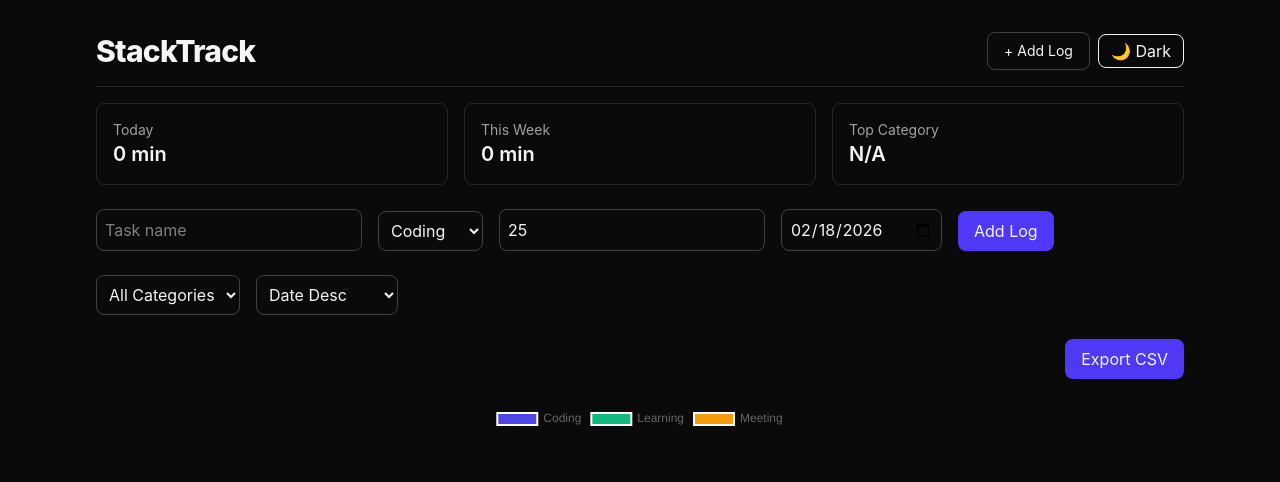
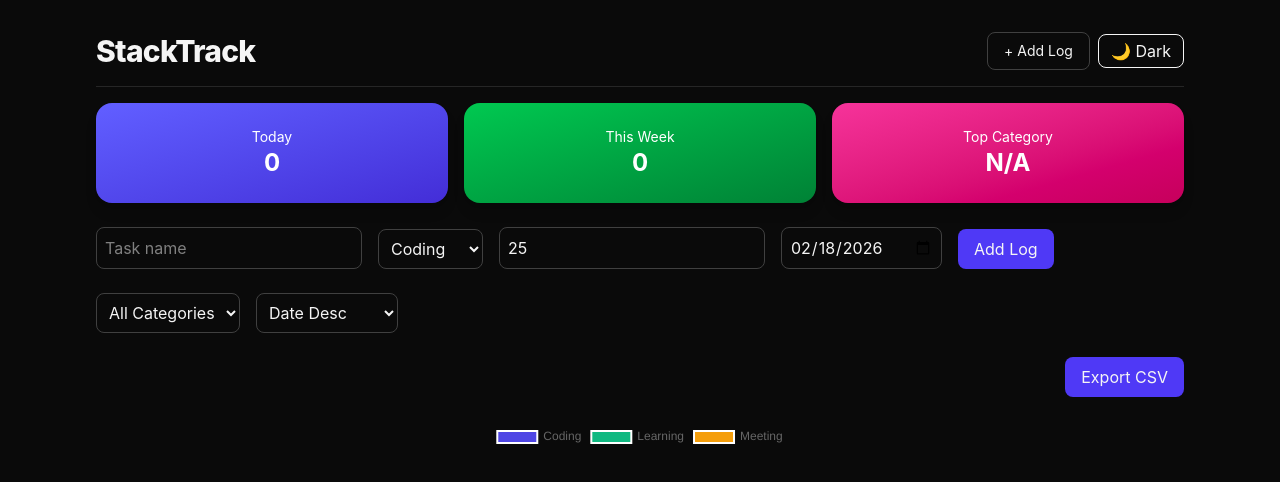
Before and after one commit to peysad/stack-track, a React (Vite) app: page / in a window 1280 px wide. Shown: the top 482 px of the page. Built offline with nearby package versions, Linux system fonts and the light colour scheme.

Commit message:
style(ui): enhance summary cards with gradients, shadows, and rounded edges

```diff
--- a/src/components/SummaryCards.tsx
+++ b/src/components/SummaryCards.tsx
@@ -29,18 +29,31 @@ export default function SummaryCards({ logs, categories }: Props) {
 
   return (
     <div className="grid grid-cols-1 sm:grid-cols-3 gap-4">
-      <div className="p-4 border border-neutral-800 rounded-lg">
-        <p className="text-sm text-neutral-400">Today</p>
-        <p className="text-xl font-semibold">{todayMinutes} min</p>
-      </div>
-      <div className="p-4 border border-neutral-800 rounded-lg">
-        <p className="text-sm text-neutral-400">This Week</p>
-        <p className="text-xl font-semibold">{weekMinutes} min</p>
-      </div>
-      <div className="p-4 border border-neutral-800 rounded-lg">
-        <p className="text-sm text-neutral-400">Top Category</p>
-        <p className="text-xl font-semibold">{topCategoryName}</p>
-      </div>
+      {[
+        {
+          label: "Today",
+          value: todayMinutes,
+          color: "from-indigo-500 to-indigo-700",
+        },
+        {
+          label: "This Week",
+          value: weekMinutes,
+          color: "from-green-500 to-green-700",
+        },
+        {
+          label: "Top Category",
+          value: topCategoryName,
+          color: "from-pink-500 to-pink-700",
+        },
+      ].map((card) => (
+        <div
+          key={card.label}
+          className={`p-6 rounded-2xl bg-gradient-to-br ${card.color} shadow-lg flex flex-col justify-center items-center text-white`}
+        >
+          <p className="text-sm">{card.label}</p>
+          <p className="text-2xl font-bold">{card.value}</p>
+        </div>
+      ))}
     </div>
   );
 }
```
